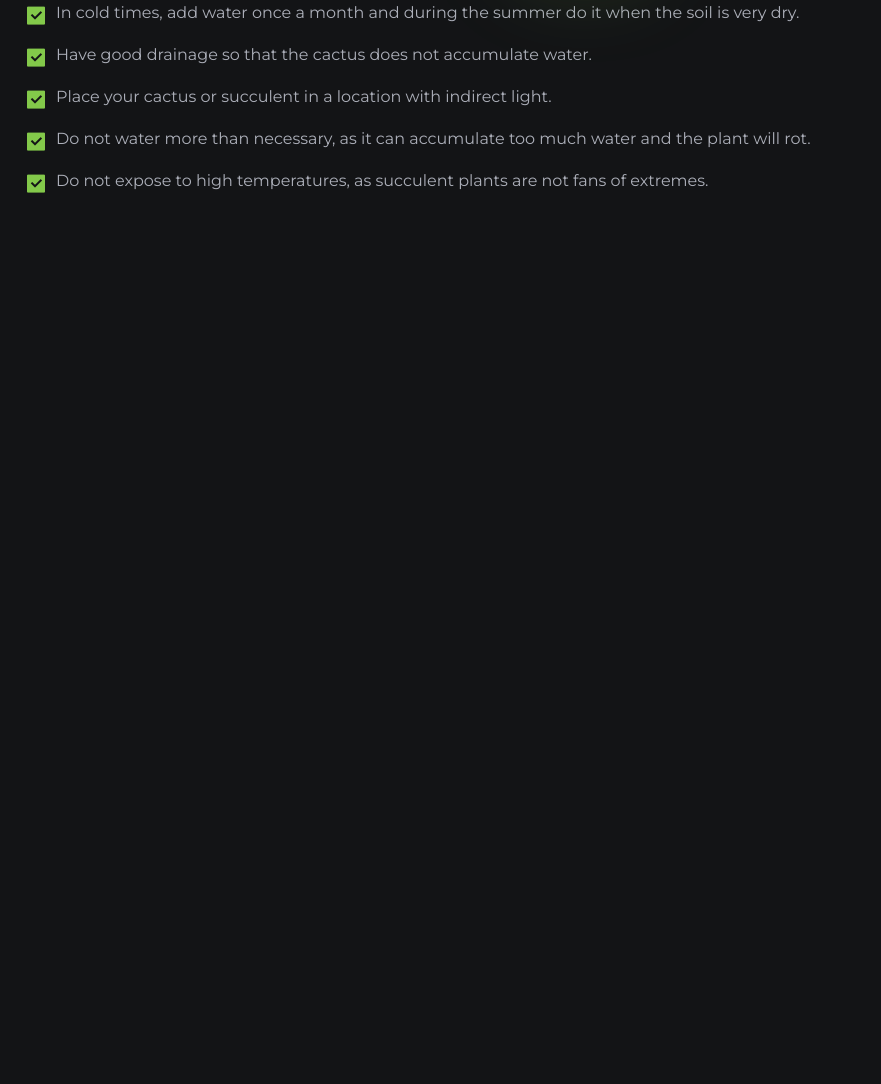
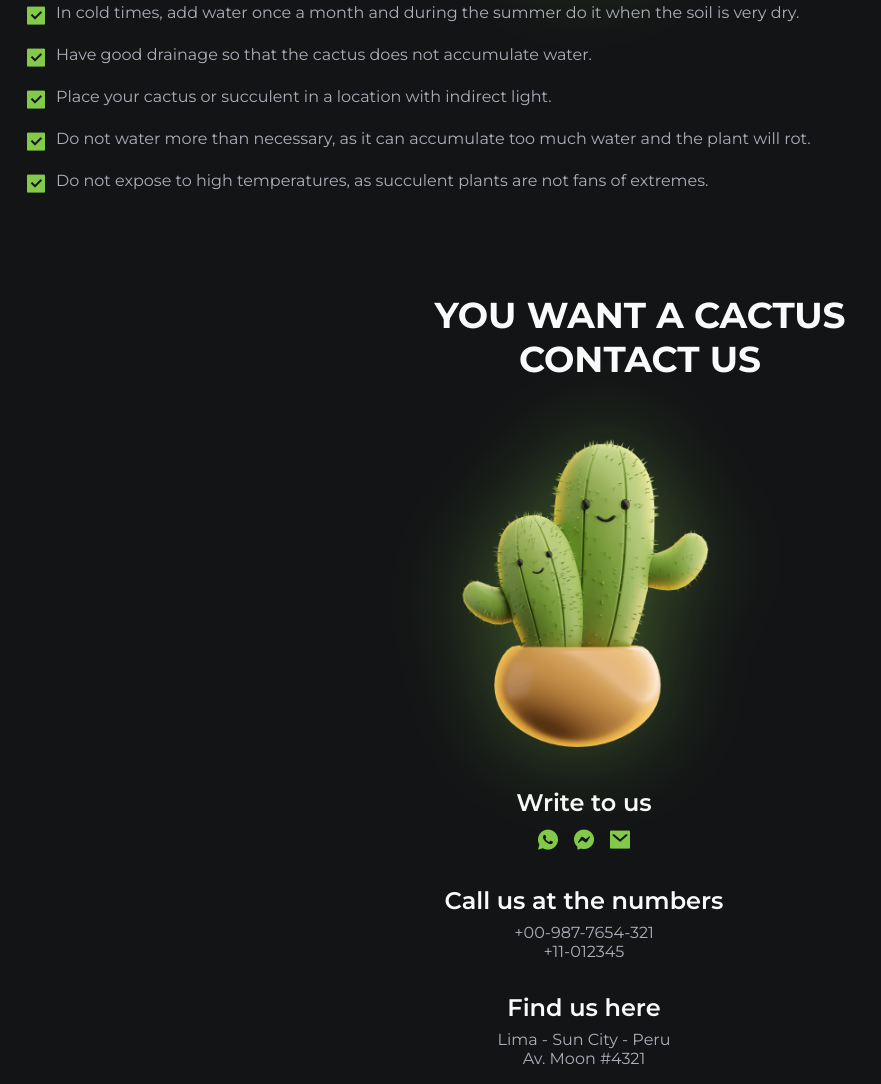
Before and after one commit to zzleman/Cactus-Web, a plain HTML site: page index.html in a window 1280 px wide. Shown: the part 3647-4731 px from the top of the page, without its empty margins (0-881 px from the left). Before the commit the page ends 3956 px from the top, so only its background shows below. Drawn offline with nearby package versions, Linux system fonts and the light colour scheme.

Commit message:
contact section done

```diff
--- a/assets/css/style.css
+++ b/assets/css/style.css
@@ -423,3 +423,41 @@ img {
   font-size: 1.5rem;
   color: var(--first-color);
 }
+
+/* CONTACT */
+.contact__container{
+  padding-top: 2rem;
+  row-gap: 2rem;
+}
+
+.contact__img{
+  width: 270px;
+  filter: drop-shadow(var(--shadow-img));
+  justify-self: center;
+}
+
+.contact__content{
+  display: grid;
+  row-gap: 2rem;
+  text-align: center;
+}
+
+.contact__title{
+  font-size: var(--h2-font-size);
+  margin-bottom: .5rem;
+}
+
+.contact__social{
+  display: flex;
+  justify-content: center;
+  column-gap: .75rem;
+}
+
+.contact__social a{
+  color: var(--first-color);
+  font-size: 1.5rem;
+}
+
+.contact__info{
+  font-style: normal;
+}
--- a/index.html
+++ b/index.html
@@ -255,7 +255,52 @@
 
     <!-- CONTACT -->
     <section class="contact section" id="contact">
+      <h2 class="section__title">
+        YOU WANT A CACTUS <br> CONTACT US
+      </h2>
 
+      <div class="contact__container container grid">
+        <img src="./assets/img/contact-cactus.png" alt="image" class="contact__img">
+
+        <div class="contact__content">
+          <div>
+            <h3 class="contact__title">Write to us</h3>
+
+            <div class="contact__social">
+              <a href="https://api.whatsapp.com/send?phone=123456788&text=Hello, more information!" target="_blank">
+                <i class="ri-whatsapp-fill"></i>
+              </a>
+
+              <a href="https://m.me/example" target="_blank">
+              <i class="ri-messenger-fill"></i>
+              </a>
+
+              <a href="mailto:examplemail@correo.com" target="_blank">
+              <i class="ri-mail-fill"></i>
+              </a>
+            </div>
+          </div>
+
+          <div>
+            <h3 class="contact__title">Call us at the numbers</h3>
+
+            <adress class="contact__info">
+              +00-987-7654-321 <br>
+              +11-012345
+            </adress>
+          </div>
+
+          <div>
+            <h3 class="contact__title">Find us here</h3>
+
+            <adress class="contact__info">
+              Lima - Sun City - Peru <br>
+              Av. Moon #4321
+            </adress>
+          </div>
+
+        </div>
+      </div>
     </section>
   </main>
   <script src="assets/js/main.js"></script>
```
Also changed, not shown: assets/img/contact-cactus.png (added).
